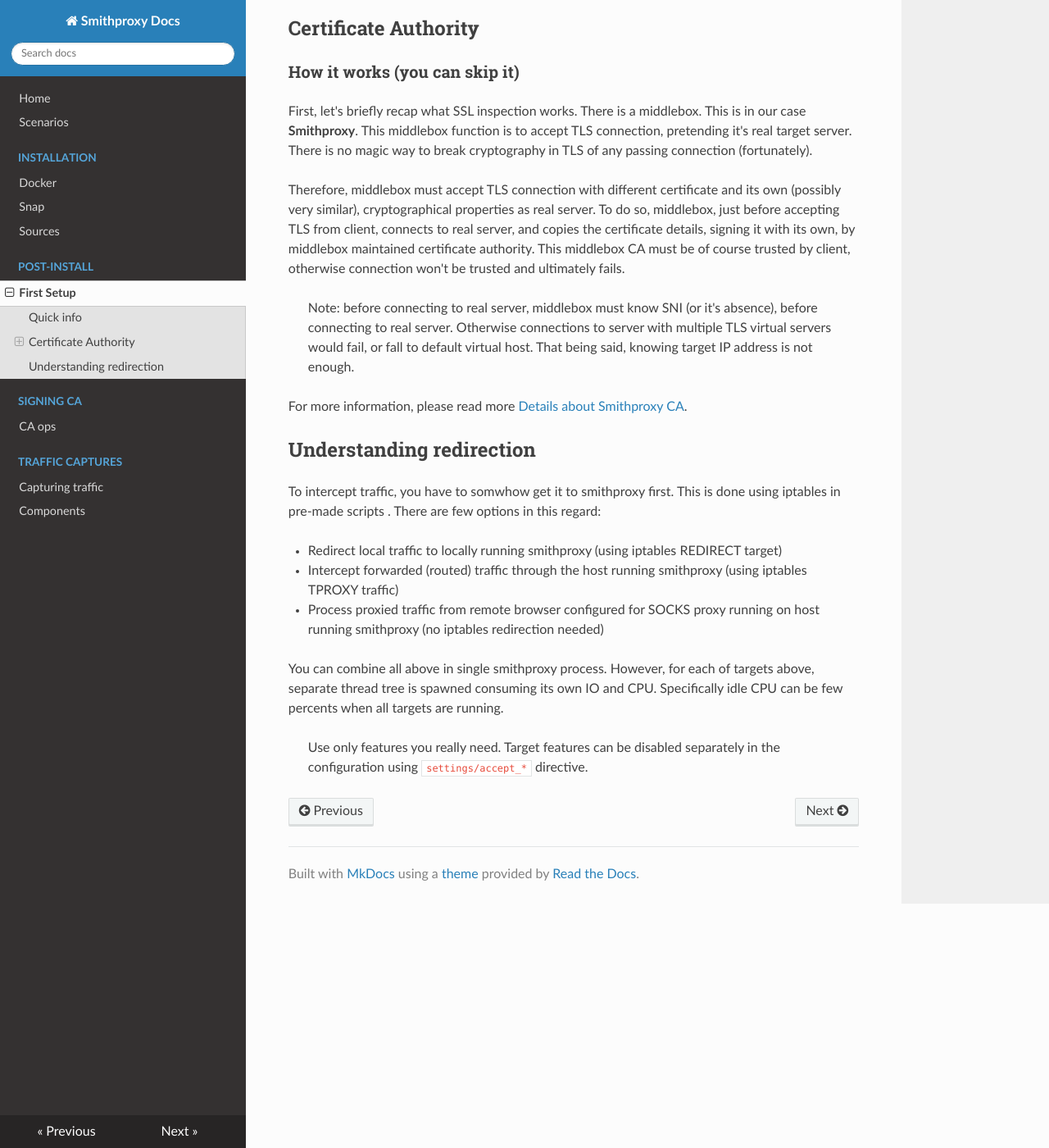
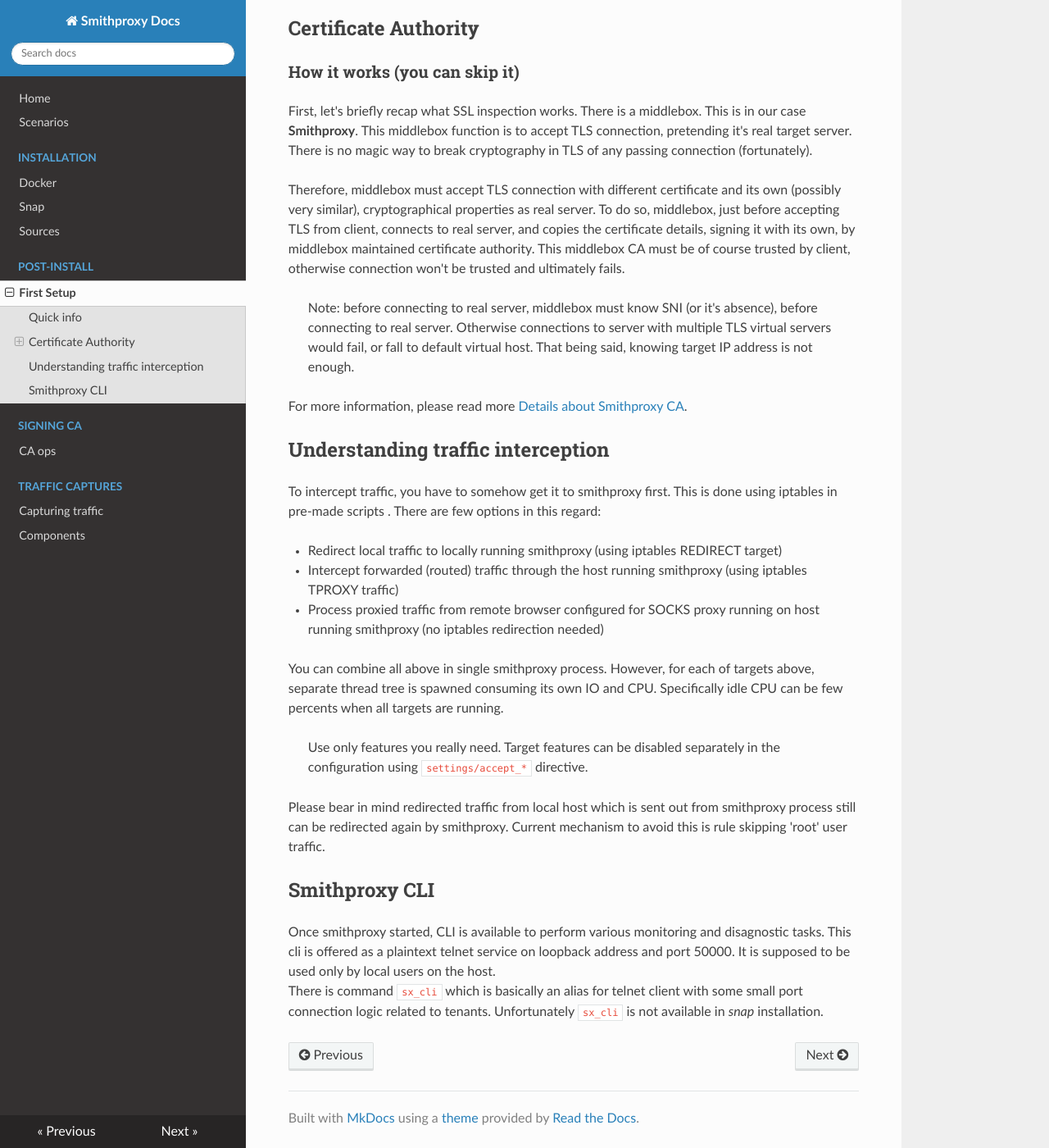
Before and after one commit to astibal/smithproxy_docs, an MkDocs documentation site: the page built from docs/post-install.md, in a window 1280 px wide and 1400 px high, scrolled down 463 px. Shown: the whole window at 82% size. Built offline with MkDocs 1.6.1, drawn with Linux system fonts in a browser that asks for light colours; nearby versions of some CDN libraries.

Commit message:
add stuff to post-install.md

```diff
--- a/docs/post-install.md
+++ b/docs/post-install.md
@@ -27,9 +27,9 @@ Therefore, middlebox must accept TLS connection with different certificate and i
 For more information, please read more [Details about Smithproxy CA](../ca-ops).
 
 
-## Understanding redirection
+## Understanding traffic interception
 
-To intercept traffic, you have to somwhow get it to smithproxy first. This is done using iptables in pre-made scripts
+To intercept traffic, you have to somehow get it to smithproxy first. This is done using iptables in pre-made scripts
 . There are few options in this regard:
 
 * Redirect local traffic to locally running smithproxy (using iptables REDIRECT target)
@@ -42,3 +42,12 @@ You can combine all above in single smithproxy process. However, for each of tar
 
  > Use only features you really need. Target features can be disabled separately in the configuration using
 > `settings/accept_*` directive.
+
+Please bear in mind redirected traffic from local host which is sent out from smithproxy process still can be redirected
+ again by smithproxy. Current mechanism to avoid this is rule skipping 'root' user traffic.
+
+## Smithproxy CLI
+Once smithproxy started, CLI is available to perform various monitoring and disagnostic tasks. This cli is offered
+as a plaintext telnet service on loopback address and port 50000. It is supposed to be used only by local users on the host.
+There is command `sx_cli` which is basically an alias for telnet client with some small port connection logic related
+ to tenants. Unfortunately `sx_cli` is not available in *snap* installation.
```
Also changed, not shown: docs/install/snap.md (+1 -1 lines).
